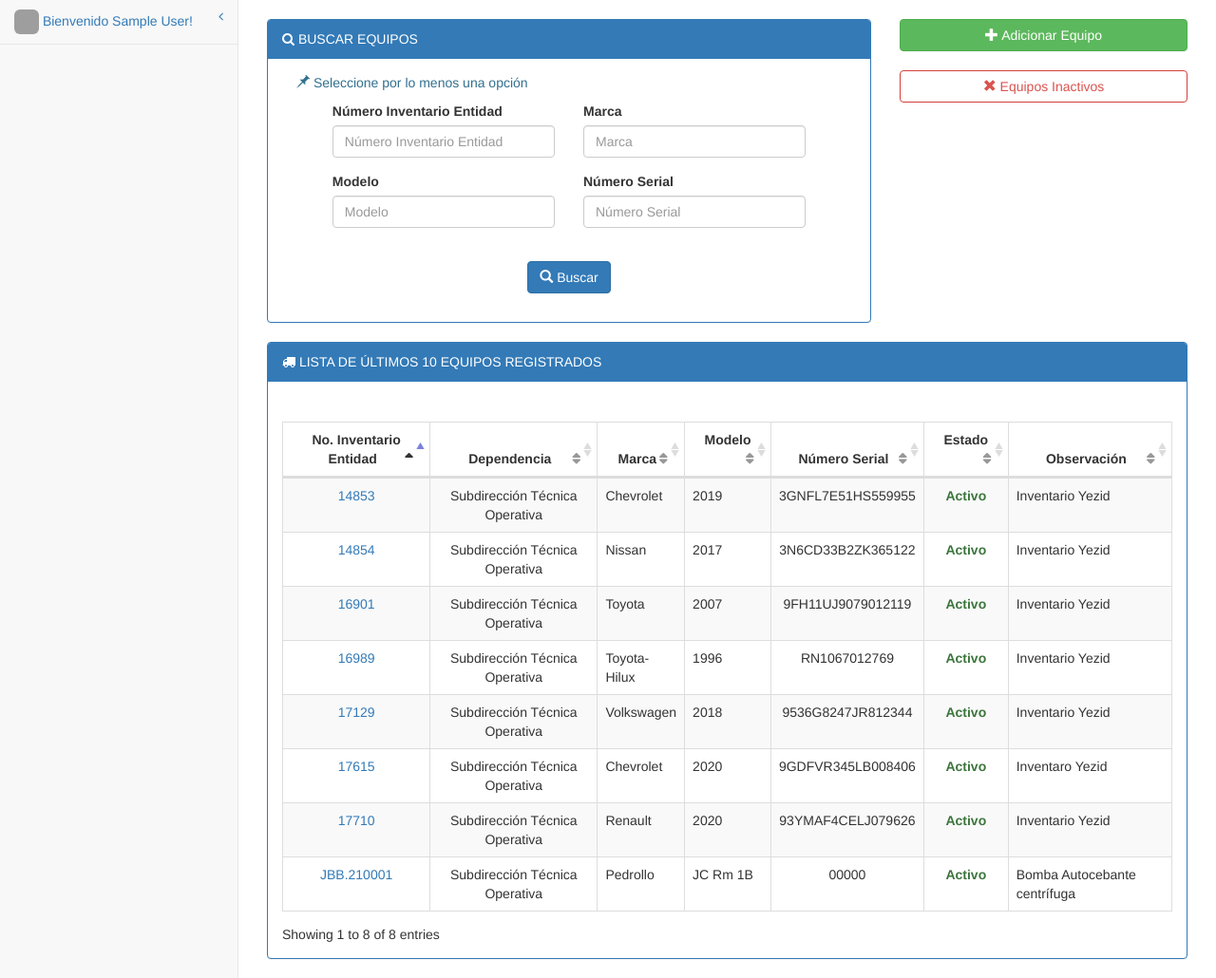
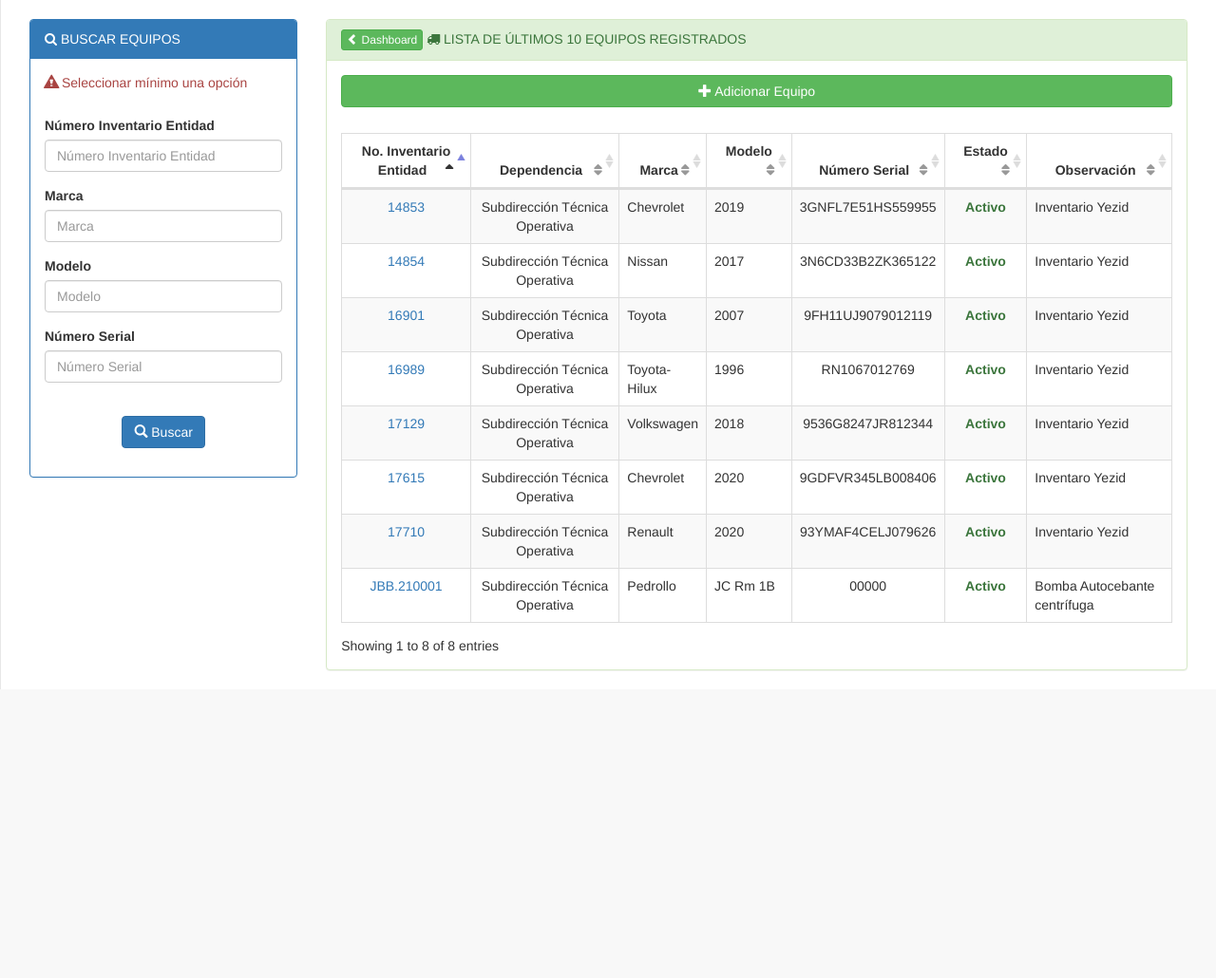
Before and after one commit to bmottag/jbb, a CodeIgniter app: page /database/index.php/equipos/index/1 in a window 1280 px wide. Shown: the part 51-1081 px from the top of the page at 95% size. After the commit the page ends 777 px from the top, so only its background shows below. Run offline with CodeIgniter, Linux system fonts and the light colour scheme; the visitor is signed in with stand-in values (Sample User, id 1); data comes from the database, SQL or seed files in the repository; grey boxes are pictures that could not be loaded.

Commit message:
Ajustes de enlaces, reorganizacion para ampliar unas vistas

```diff
--- a/application/modules/equipos/controllers/Equipos.php
+++ b/application/modules/equipos/controllers/Equipos.php
@@ -53,7 +53,7 @@ class Equipos extends CI_Controller {
 			}
 
 			$data["view"] = 'equipos';
-			$this->load->view("layout", $data);
+			$this->load->view("layout_calendar", $data);
 	}
 
     /**
--- a/application/modules/equipos/views/equipos.php
+++ b/application/modules/equipos/views/equipos.php
@@ -22,36 +22,44 @@ $(function(){
 	<br>
 	<!-- /.row -->
 	<div class="row">
-		<div class="col-lg-8">
+		<div class="col-lg-3">
 			<div class="panel panel-primary">
 				<div class="panel-heading">
 					<i class="fa fa-search"></i> BUSCAR EQUIPOS
 				</div>
 				<div class="panel-body">
-					<div class="col-lg-12">
-						<p class="text-info"><span class="glyphicon glyphicon-pushpin " aria-hidden="true"></span> Seleccione por lo menos una opción</p>
-					</div>
+
 					<form  name="formBuscar" id="formBuscar" role="form" method="post" class="form-horizontal" >
 
 						<div class="form-group">
-							<div class="col-sm-5 col-sm-offset-1">
+							<div class="col-lg-12">
+								<p class="text-danger"><span class="glyphicon glyphicon-alert" aria-hidden="true"></span> Seleccionar mínimo una opción</p>
+							</div>
+						</div>
+
+						<div class="form-group">
+							<div class="col-sm-12">
 								<label for="numero_inventario">Número Inventario Entidad</label>
 								<input type="text" id="numero_inventario" name="numero_inventario" class="form-control" value="<?php echo $_POST?$this->input->post('numero_inventario'):""; ?>" placeholder="Número Inventario Entidad" >
 							</div>
+						</div>
 
-							<div class="col-sm-5">
+						<div class="form-group">
+							<div class="col-sm-12">
 								<label for="marca">Marca </label>
 								<input type="text" id="marca" name="marca" class="form-control" value="<?php echo $_POST?$this->input->post('marca'):""; ?>" placeholder="Marca" >
 							</div>
 						</div>
 
 						<div class="form-group">
-							<div class="col-sm-5 col-sm-offset-1">
+							<div class="col-sm-12">
 								<label for="modelo">Modelo</label>
 								<input type="text" id="modelo" name="modelo" class="form-control" value="<?php echo $_POST?$this->input->post('modelo'):""; ?>" placeholder="Modelo" >
 							</div>
+						</div>
 
-							<div class="col-sm-5">
+						<div class="form-group">
+							<div class="col-sm-12">
 								<label for="numero_serial">Número Serial</label>
 								<input type="text" id="numero_serial" name="numero_serial" class="form-control" value="<?php echo $_POST?$this->input->post('numero_serial'):""; ?>" placeholder="Número Serial" >
 							</div>
@@ -77,28 +85,11 @@ $(function(){
 		</div>
 		<!-- /.col-lg-12 -->
 
-		<div class="col-lg-4">
-
-			<button type="button" class="btn btn-success btn-block" data-toggle="modal" data-target="#modal" id="x">
-					<span class="glyphicon glyphicon-plus" aria-hidden="true"></span> Adicionar Equipo
-			</button><br>
-
-			<a class='btn btn-outline btn-danger btn-block' href='<?php echo base_url('equipos/inactivos'); ?>'>
-					<span class="glyphicon glyphicon-remove " aria-hidden="true"> </span>  Equipos Inactivos
-			</a>
-
-		</div>
-		<!-- /.col-lg-4 -->
-
-	</div>
-	<!-- /.row -->
-
-	<!-- /.row -->
-	<div class="row">
-		<div class="col-lg-12">
-			<div class="panel panel-primary">
+		<div class="col-lg-9">
+			<div class="panel panel-success">
 				<div class="panel-heading">
-
+					<?php $dashboardURL = $this->session->userdata("dashboardURL"); ?>
+					<a class="btn btn-success btn-xs" href="<?php echo base_url($dashboardURL); ?> "><span class="glyphicon glyphicon glyphicon-chevron-left" aria-hidden="true"></span> Dashboard </a>
 <?php
 	//DESHABILITAR EDICION
 	$deshabilitar = 'disabled';
@@ -113,7 +104,9 @@ $(function(){
 				</div>
 				<div class="panel-body">
 
-<br>
+			<button type="button" class="btn btn-success btn-block" data-toggle="modal" data-target="#modal" id="x">
+					<span class="glyphicon glyphicon-plus" aria-hidden="true"></span> Adicionar Equipo
+			</button><br>
 
 <?php
 	if(!$info){
--- a/application/modules/equipos/views/equipos_inactivos.php
+++ b/application/modules/equipos/views/equipos_inactivos.php
@@ -5,7 +5,6 @@
 		<div class="col-lg-12">
 			<div class="panel panel-danger">
 				<div class="panel-heading">
-					<a class="btn btn-danger btn-xs" href="<?php echo base_url().'equipos'; ?> "><span class="glyphicon glyphicon glyphicon-chevron-left" aria-hidden="true"></span> Regresar </a>
 					<i class="fa fa-truck"></i> EQUIPOS INACTIVOS
 				</div>
 				<div class="panel-body">
--- a/application/modules/login/models/Login_model.php
+++ b/application/modules/login/models/Login_model.php
@@ -61,7 +61,7 @@
 			$state = $this->session->userdata("state");
 			$userRole = $this->session->userdata("rol");
 			$dashboardURL = $this->session->userdata("dashboardURL");
-pr($this->session->userdata()); exit;
+
 			if($idEquipo != "x"){
 				if($idTipoEquipo == 99 || $linkInspection == "NA"){
 					$state = 99;//NO HAY FORMATO DE INSPECTION
--- a/application/views/layout_calendar.php
+++ b/application/views/layout_calendar.php
@@ -10,7 +10,7 @@
 	<meta name="baseurl" content="<?php echo base_url()?>" />
 
     <title>JBB-APP</title>
-	<link rel="icon" type="image/png" href="<?php echo base_url("images/favicon.png"); ?>" />
+	<link rel="icon" type="image/png" href="<?php echo base_url("images/favicon.ico"); ?>" />
 
     <!-- Bootstrap Core CSS -->
 	<link href="<?php echo base_url("assets/bootstrap/vendor/bootstrap/css/bootstrap.min.css"); ?>" rel="stylesheet">
@@ -52,10 +52,11 @@
 			$topMenu = '';
 			$itemsTopMenu = FALSE;
 
-			$userRol = $this->session->rol;
+			$userRole = $this->session->role;
+
 			//Top MENU
 			$arrParam = array(
-				"idRole" => $userRol,
+				"idRole" => $userRole,
 				"menuType" => 2,
 				"menuState" => 1
 			);
@@ -76,7 +77,7 @@
 					}else{
 						//enlaces del menu
 						$arrParam = array(
-							"idRole" => $userRol,
+							"idRole" => $userRole,
 							"idMenu" => $item['fk_id_menu'],
 							"linkState" => 1,
 							"menuType" => 2
--- a/application/views/template/menu.php
+++ b/application/views/template/menu.php
@@ -7,7 +7,8 @@
 			<span class="icon-bar"></span>
 			<span class="icon-bar"></span>
 		</button>
-		<a class="navbar-brand" href="<?php echo base_url("dashboard"); ?>"><img src="<?php echo base_url("images/logo_jardin_negro.png"); ?>" class="img-rounded" width="210" height="50" /></a>
+		<?php $dashboardURL = $this->session->userdata("dashboardURL"); ?>
+		<a class="navbar-brand" href="<?php echo base_url($dashboardURL); ?>"><img src="<?php echo base_url("images/logo_jardin_negro.png"); ?>" class="img-rounded" width="210" height="50" /></a>
 	</div>
 	<!-- /.navbar-header -->
 
@@ -26,25 +27,6 @@
 	<div class="navbar-default sidebar" role="navigation">
 		<div class="sidebar-nav navbar-collapse">
 			<ul class="nav" id="side-menu">
-				<li>
-					<a href="#">
-						<?php if($this->session->photo){ ?>
-						<img src="<?php echo base_url($this->session->photo); ?>" class="img-rounded" width="26" height="26" />
-						<?php }else{?>
-						<i class="fa fa-child fa-fw"></i>
-						<?php } ?>
-						Bienvenido <?php echo $this->session->firstname; ?>!<span class="fa arrow"></span>
-					</a>
-					<ul class="nav nav-second-level">
-						<li>
-							<a href="<?php echo base_url("usuarios/detalle"); ?>">Perfil Usuario</a>
-						</li>
-						<li>
-							<a href="<?php echo base_url("usuarios"); ?>">Cambiar Contraseña</a>
-						</li>
-					</ul>
-					<!-- /.nav-second-level -->
-				</li>
 				<?php
 					if($leftMenu){
 						echo $leftMenu;
--- a/application/views/template/menu_calendar.php
+++ b/application/views/template/menu_calendar.php
@@ -7,7 +7,8 @@
 			<span class="icon-bar"></span>
 			<span class="icon-bar"></span>
 		</button>
-		<a class="navbar-brand" href="<?php echo base_url("dashboard"); ?>"><img src="<?php echo base_url("images/logo_jardin_negro.png"); ?>" class="img-rounded" width="210" height="50" /></a>
+		<?php $dashboardURL = $this->session->userdata("dashboardURL"); ?>
+		<a class="navbar-brand" href="<?php echo base_url($dashboardURL); ?>"><img src="<?php echo base_url("images/logo_jardin_negro.png"); ?>" class="img-rounded" width="210" height="50" /></a>
 	</div>
 	<!-- /.navbar-header -->
 
```
Also changed, not shown: application/modules/usuarios/views/form_password.php (+6 -9 lines).
